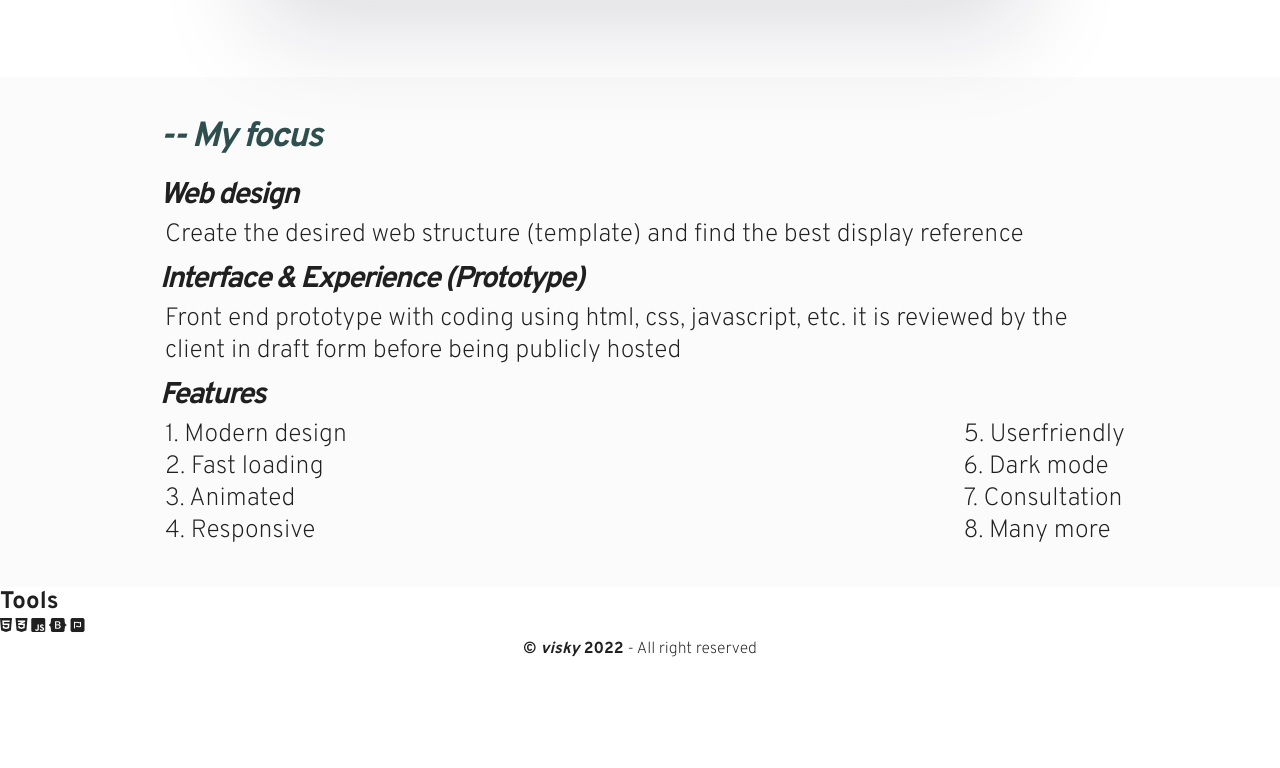
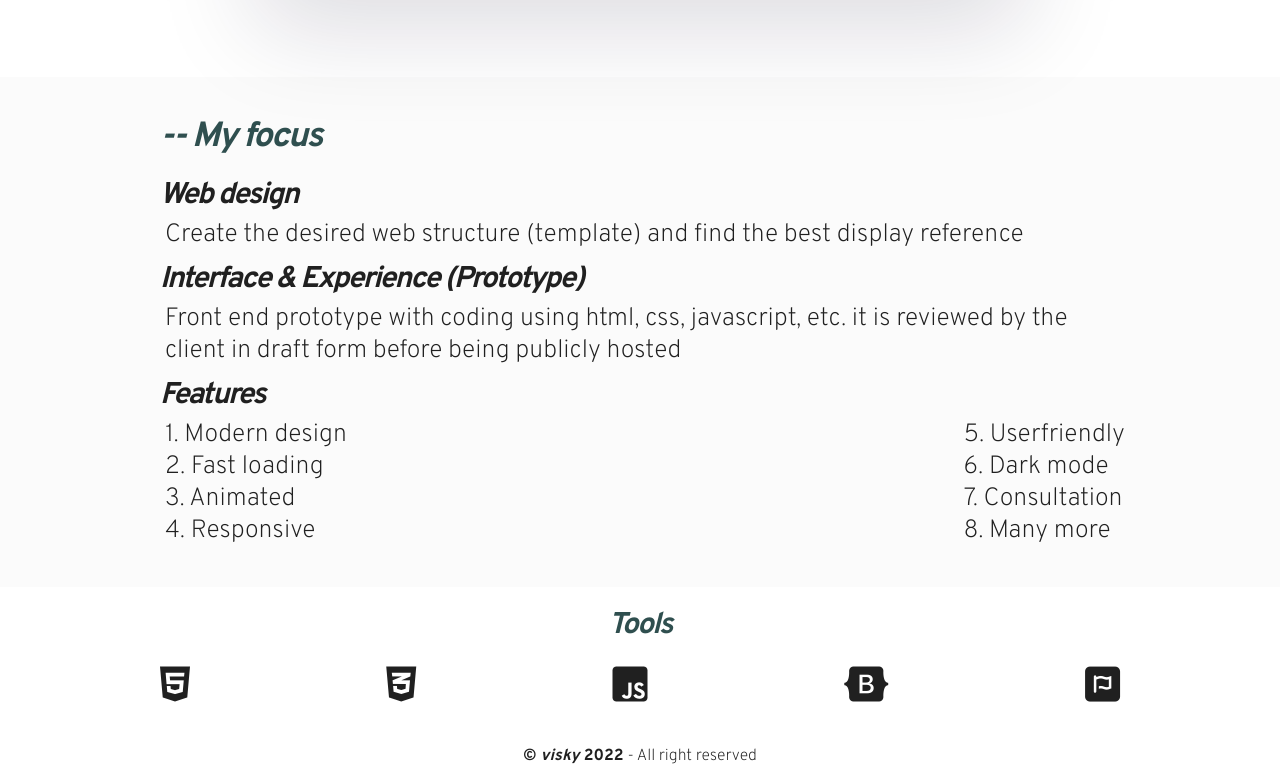
Before and after one commit to visky37/demo-1, a plain HTML site: page index.html in a window 1280 px wide. Shown: the part 934-1702 px from the top of the page. Before the commit the page ends 1595 px from the top, so only its background shows below. Drawn offline with Linux system fonts and the light colour scheme.

Commit message:
add styles tools desktop mode

```diff
--- a/css/style.css
+++ b/css/style.css
@@ -285,6 +285,37 @@ body {
 .myfocus-h2 {
   margin-top: 80px;
 }
+
+  .wrap-tools {
+    width: 100%;
+    height: 100%;
+    background: white;
+    display: flex;
+    flex-direction: column;
+    align-items: center;
+    justify-content: center;
+  }
+
+  .tools {
+    margin-top: 20px;
+    margin-bottom: 40px;
+    width: 75%;
+    display: flex;
+    align-items: center;
+    justify-content: space-between;
+  }
+
+  .tools i {
+    font-size: 40px;
+  }
+
+  .wrap-tools h2 {
+    margin-top: 20px;
+    letter-spacing: -2px;
+    font-style: italic;
+    font-size: 30px;
+    color: darkslategrey;
+  }
 
 .footer {
   width: 100%;
```
